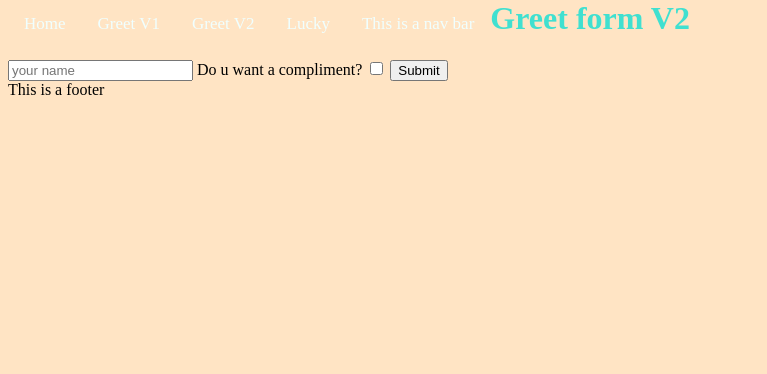
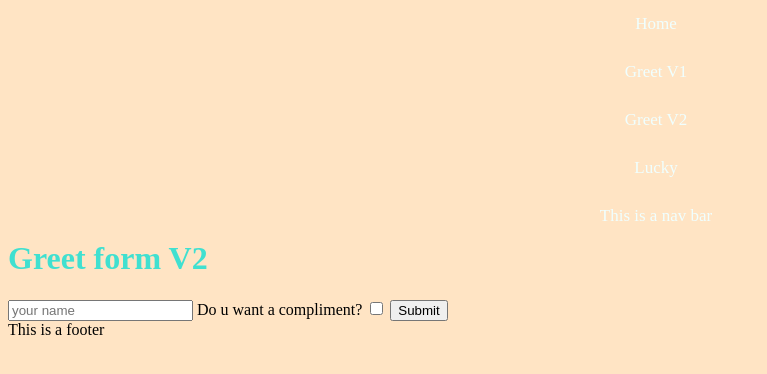
Before and after one commit to Cxynthia-alt/flask-practice, a Flask app: page /form-2 in a window 1280 px wide. Shown: the part 21-395 px from the top of the page, without its empty margins (0-767 px from the left). Run offline with Flask 2, Linux system fonts and the light colour scheme.

Commit message:
css test

```diff
--- a/static/app.css
+++ b/static/app.css
@@ -3,7 +3,8 @@ h1 {
 }
 
 body {
-  background-color: bisque
+  background-color: bisque;
+  overflow: hidden;
 }
 
 .navbar {
@@ -17,4 +18,10 @@ body {
   padding: 14px 16px;
   text-decoration: none;
   font-size: 17px;
+  width: 100%;
 }
+
+.navbar a:hover {
+  background-color: blanchedalmond;
+
+}
```
